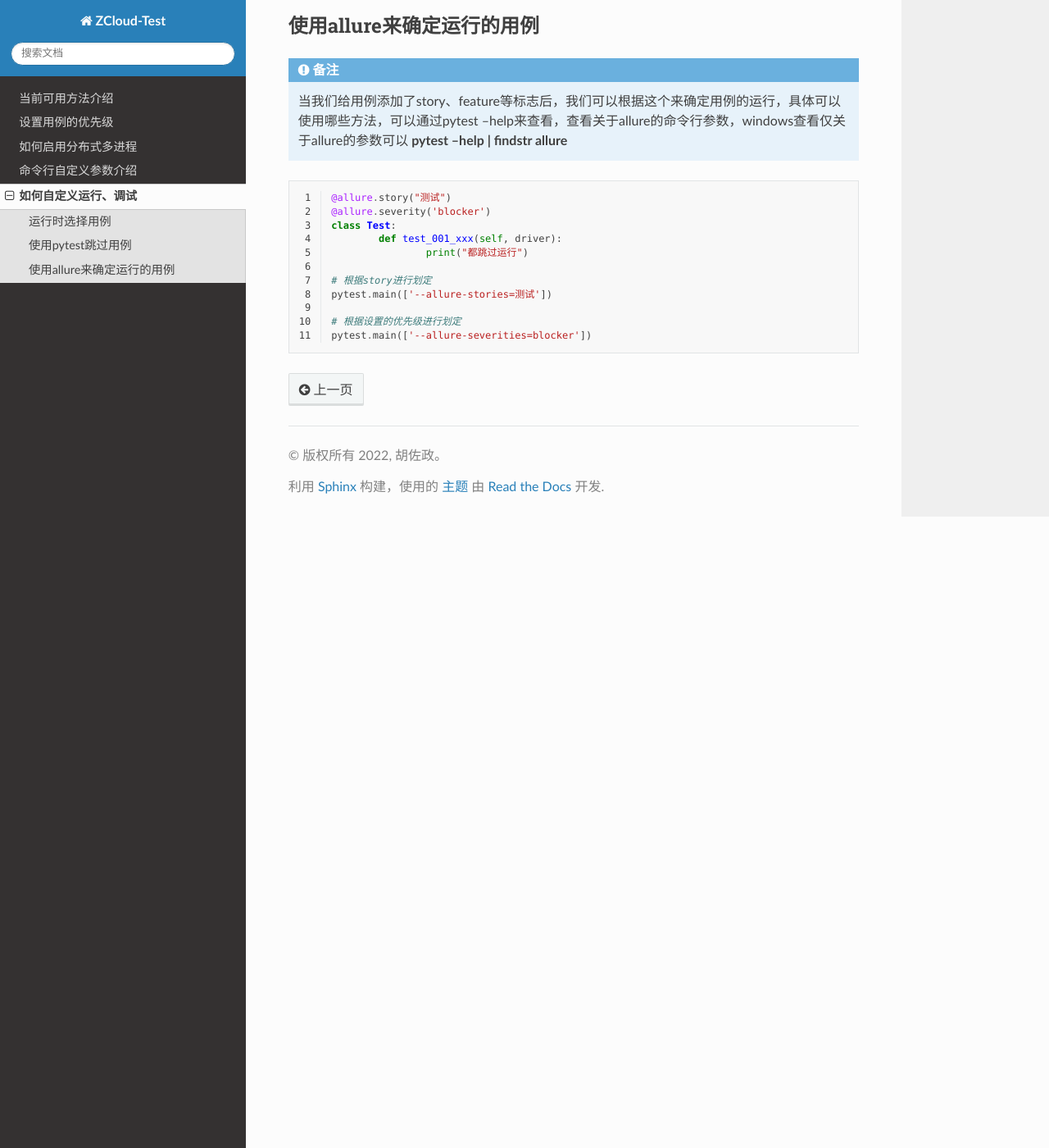
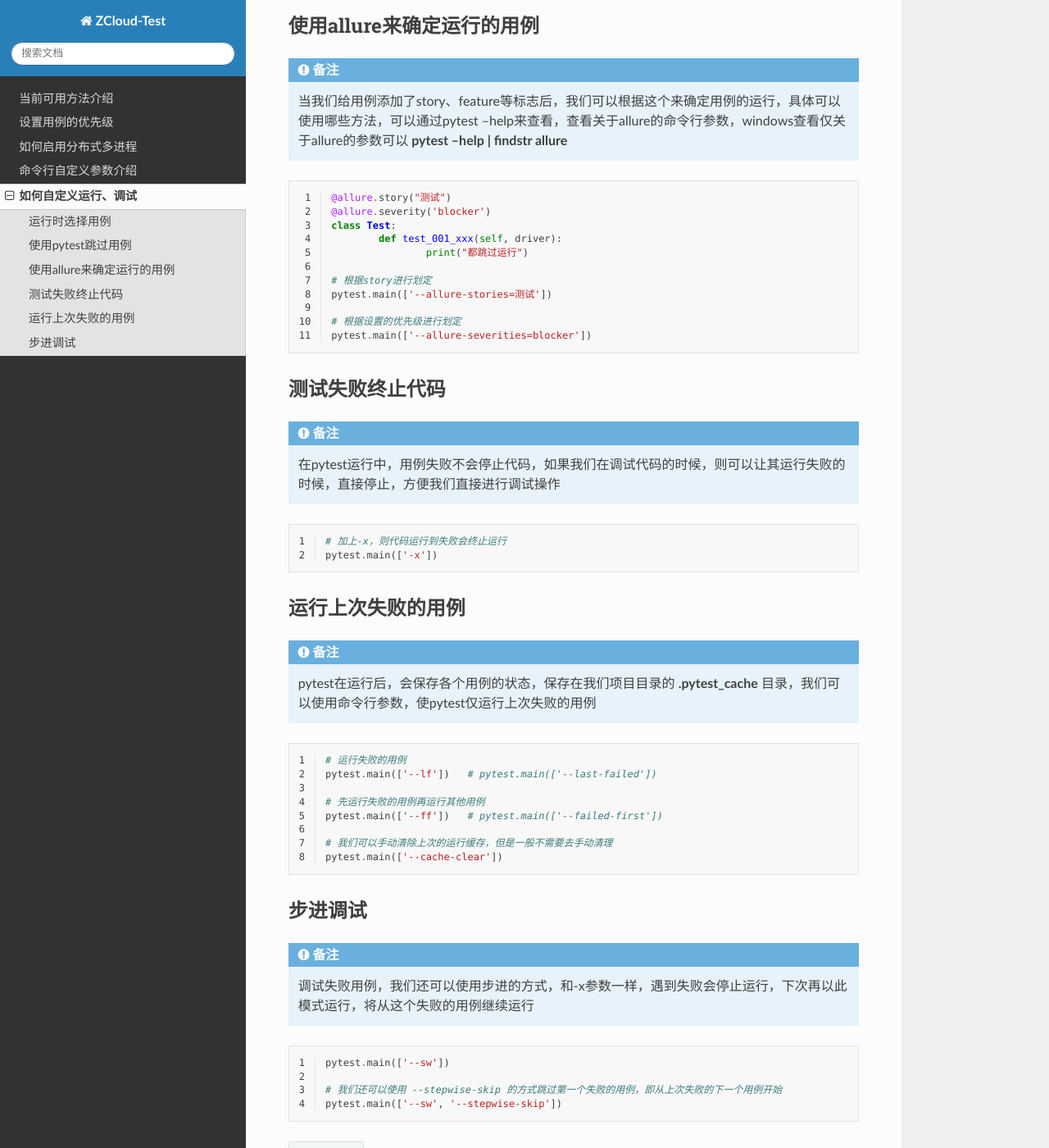
Before and after one commit to 1538379200/ZCloud-Test, a Sphinx documentation site: the page built from source/debug.rst, in a window 1280 px wide and 1400 px high, scrolled down 864 px. Shown: the whole window at 82% size. Built offline with Sphinx 7.4.7 and the Read the Docs theme 2.0.0, drawn with Linux system fonts in a browser that asks for light colours.

Commit message:
'11.01p'

```diff
--- a/source/debug.rst
+++ b/source/debug.rst
@@ -55,3 +55,50 @@
 
 	# 根据设置的优先级进行划定
 	pytest.main(['--allure-severities=blocker'])
+
+
+测试失败终止代码
+==================
+
+.. note::
+	在pytest运行中，用例失败不会停止代码，如果我们在调试代码的时候，则可以让其运行失败的时候，直接停止，方便我们直接进行调试操作
+
+.. code-block:: python
+	:linenos:
+
+	# 加上-x，则代码运行到失败会终止运行
+	pytest.main(['-x'])
+
+
+运行上次失败的用例
+====================
+
+.. note::
+	pytest在运行后，会保存各个用例的状态，保存在我们项目目录的 **.pytest_cache** 目录，我们可以使用命令行参数，使pytest仅运行上次失败的用例
+
+.. code-block:: python
+	:linenos:
+
+	# 运行失败的用例
+	pytest.main(['--lf'])	# pytest.main(['--last-failed'])
+
+	# 先运行失败的用例再运行其他用例
+	pytest.main(['--ff'])	# pytest.main(['--failed-first'])
+
+	# 我们可以手动清除上次的运行缓存，但是一般不需要去手动清理
+	pytest.main(['--cache-clear'])
+
+
+步进调试
+============
+
+.. note::
+	调试失败用例，我们还可以使用步进的方式，和-x参数一样，遇到失败会停止运行，下次再以此模式运行，将从这个失败的用例继续运行
+
+.. code-block:: python
+	:linenos:
+
+	pytest.main(['--sw'])
+
+	# 我们还可以使用 --stepwise-skip 的方式跳过第一个失败的用例，即从上次失败的下一个用例开始
+	pytest.main(['--sw', '--stepwise-skip'])
```
Also changed, not shown: source/method.rst (+10 -0 lines), 9 other files.
